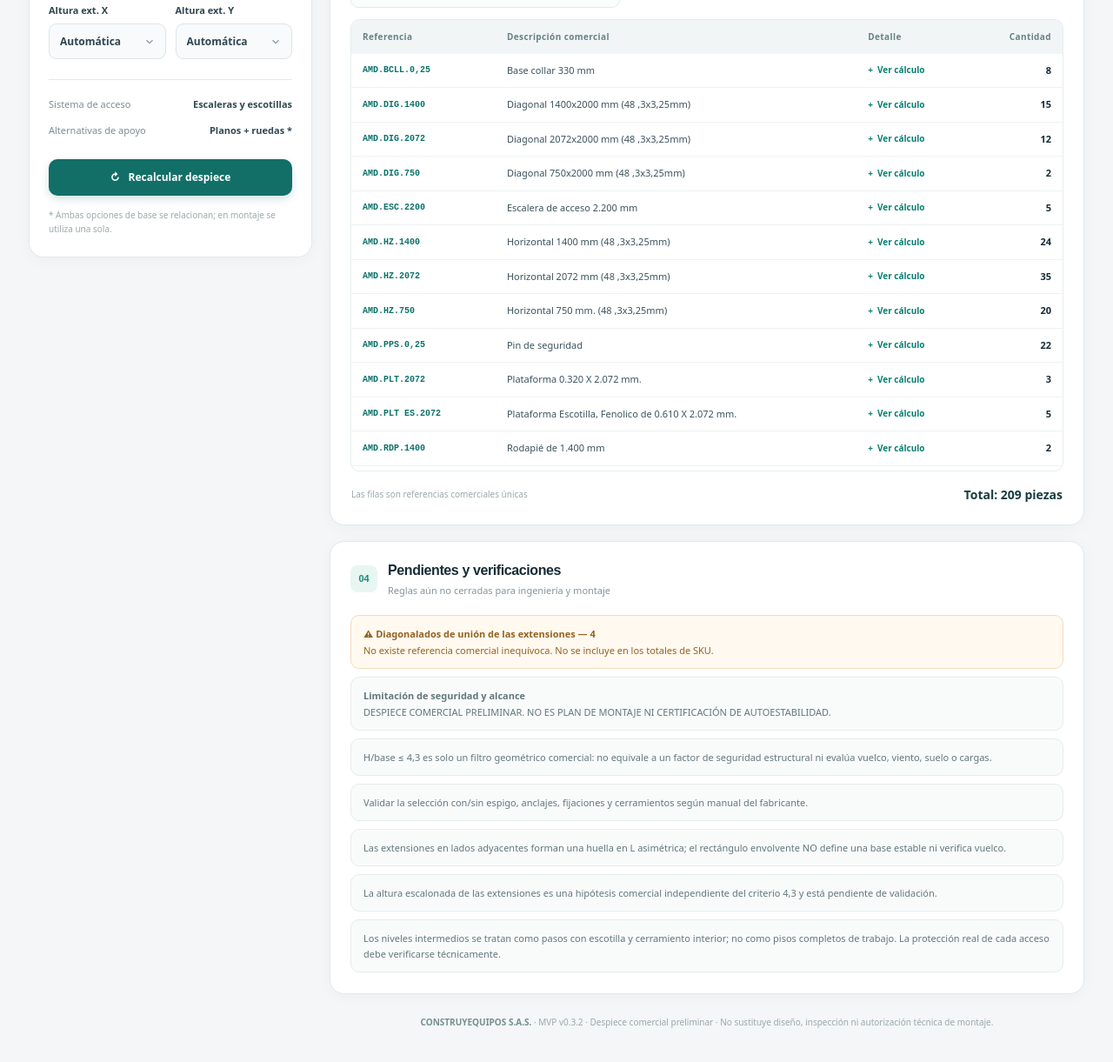
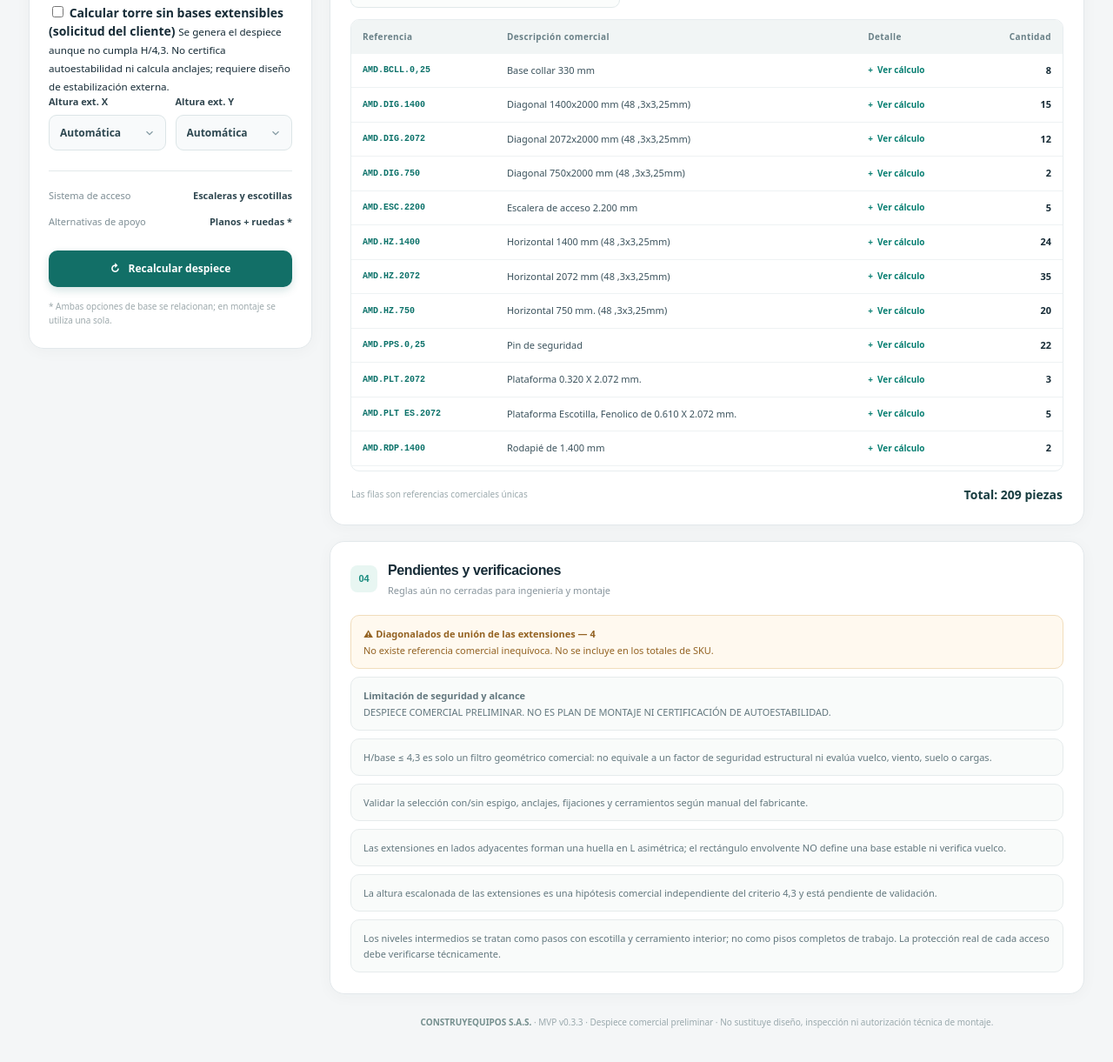
Before and after one commit to cesarmoreno3312/Scaffold-exploded-view, a website with bundled scripts: page index.html in a window 1280 px wide. Shown: the part 1142-2363 px from the top of the page at 87% size. Built offline with nearby package versions, Linux system fonts and the light colour scheme.

Commit message:
ui: opción explícita de cálculo de torre sin extensiones por solicitud del cliente

```diff
--- a/index.html
+++ b/index.html
@@ -17,7 +17,7 @@
         </div>
         <div><div class="brand">CONSTRUYEQUIPOS <span>S.A.S.</span></div><div class="small-label">INGENIERÍA COMERCIAL · RING LOCK</div></div>
       </div>
-      <div class="header-meta"><span class="live-dot"></span> MVP 0.3.2 <span class="header-sep">·</span> Cálculo trazable</div>
+      <div class="header-meta"><span class="live-dot"></span> MVP 0.3.3 <span class="header-sep">·</span> Cálculo trazable</div>
     </header>
     <main>
       <section class="page-heading">
@@ -54,6 +54,13 @@
               <div class="field-group"><label for="extensionX">Extensión X</label><select id="extensionX" name="extensionX"><option value="auto">Automática</option><option value="0">Sin extensión</option><option value="750">0,75 m</option><option value="1400">1,40 m</option><option value="2072">2,072 m</option><option value="3000">3,00 m</option></select></div>
               <div class="field-group"><label for="extensionY">Extensión Y</label><select id="extensionY" name="extensionY"><option value="auto">Automática</option><option value="0">Sin extensión</option><option value="750">0,75 m</option><option value="1400">1,40 m</option><option value="2072">2,072 m</option><option value="3000">3,00 m</option></select></div>
             </div>
+            <div class="client-request-option">
+              <label class="client-request-label" for="client-no-extensions">
+                <input type="checkbox" id="client-no-extensions" name="client-no-extensions">
+                <span><strong>Calcular torre sin bases extensibles (solicitud del cliente)</strong>
+                <small>Se genera el despiece aunque no cumpla H/4,3. No certifica autoestabilidad ni calcula anclajes; requiere diseño de estabilización externa.</small></span>
+              </label>
+            </div>
             <div class="two-cols">
               <div class="field-group"><label for="extensionHeightX">Altura ext. X</label><select id="extensionHeightX" name="extensionHeightX"><option value="auto">Automática</option></select></div>
               <div class="field-group"><label for="extensionHeightY">Altura ext. Y</label><select id="extensionHeightY" name="extensionHeightY"><option value="auto">Automática</option></select></div>
@@ -89,7 +96,7 @@
             <div class="panel-heading horizontal"><div class="title-cluster"><span class="section-index">04</span><div><h2>Pendientes y verificaciones</h2><p>Reglas aún no cerradas para ingeniería y montaje</p></div></div></div>
             <div id="pending-list"></div><div id="warning-list"></div>
           </section>
-          <footer class="app-footer"><strong>CONSTRUYEQUIPOS S.A.S.</strong> · MVP v0.3.2 · Despiece comercial preliminar · No sustituye diseño, inspección ni autorización técnica de montaje.</footer>
+          <footer class="app-footer"><strong>CONSTRUYEQUIPOS S.A.S.</strong> · MVP v0.3.3 · Despiece comercial preliminar · No sustituye diseño, inspección ni autorización técnica de montaje.</footer>
         </div>
       </div>
     </main>
```
